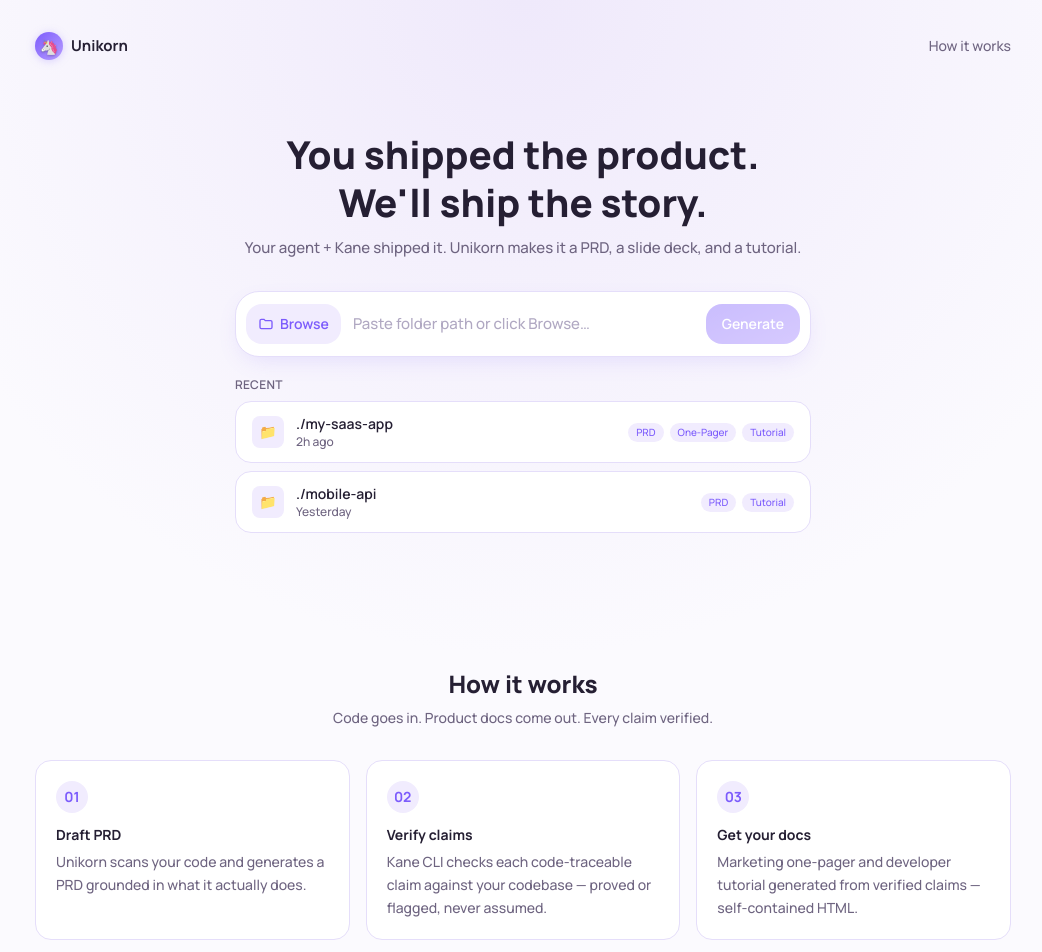
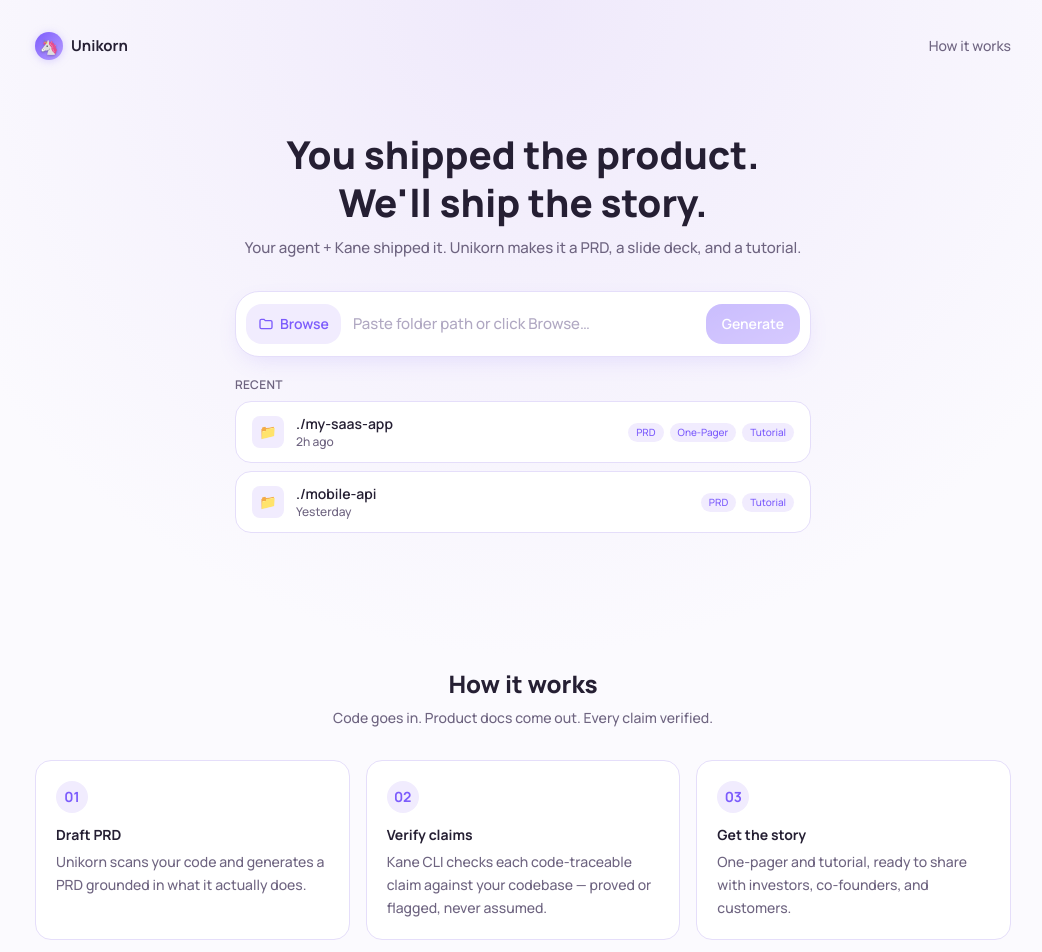
Before and after one commit to tamago-labs/unikorn, a React (Vite) app in the folder frontend/: page / in a window 1280 px wide. Shown: the top 952 px of the page, without its empty margins (117-1159 px from the left). Built offline with nearby package versions, Linux system fonts and the light colour scheme.

Commit message:
fix: update step 3 title and subtitle

```diff
--- a/frontend/src/components/HowItWorks.tsx
+++ b/frontend/src/components/HowItWorks.tsx
@@ -18,8 +18,8 @@ const steps = [
   },
   {
     n: '03',
-    title: 'Get your docs',
-    desc: 'Marketing one-pager and developer tutorial generated from verified claims — self-contained HTML.',
+    title: 'Get the story',
+    desc: 'One-pager and tutorial, ready to share with investors, co-founders, and customers.',
     icon: '🚀',
   },
 ]
```
